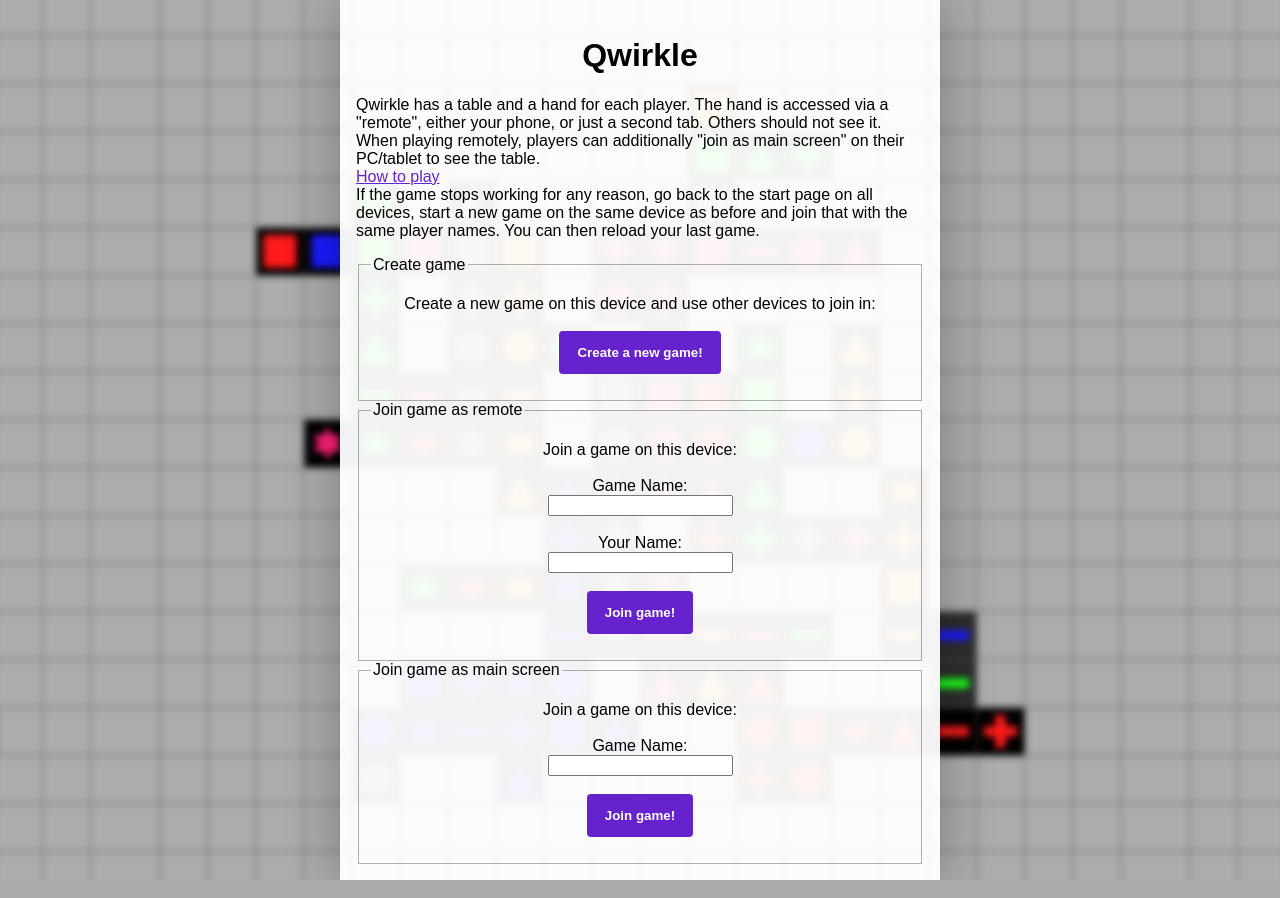
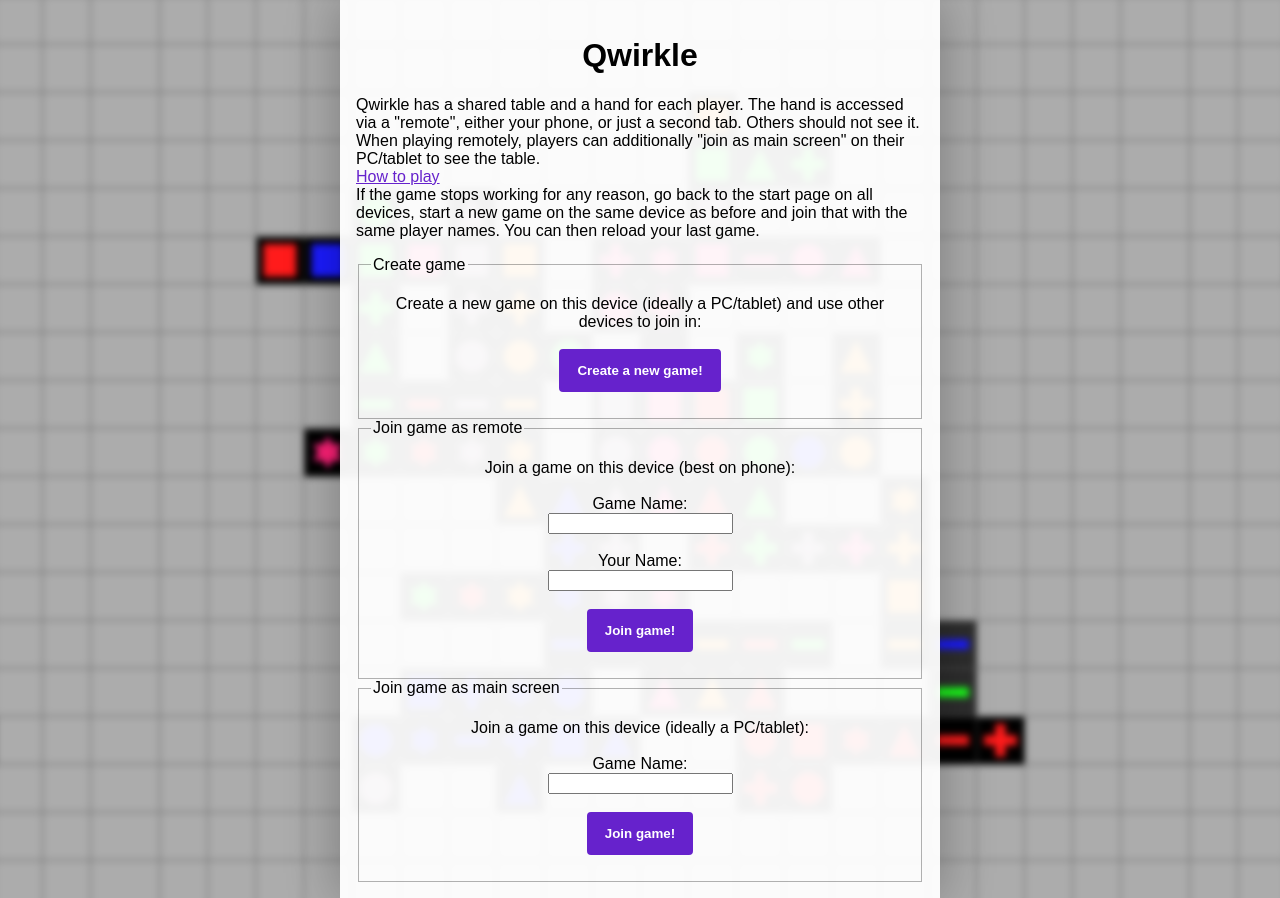
Before and after one commit to lulebe/qwirkle-online-local, a Node server app: template views/index.twig in a window 1280 px wide. Run offline with Node 20, Linux system fonts and the light colour scheme; the template is opened without the code that fills it, so the values that code supplies are empty.

Commit message:
Improved help

```diff
--- a/views/index.twig
+++ b/views/index.twig
@@ -17,7 +17,7 @@ body {
 <div class="centered">
   <h1 class="center">Qwirkle</h1>
   <p>
-    Qwirkle has a table and a hand for each player. The hand is accessed via a "remote", either your phone, or just a second tab.
+    Qwirkle has a shared table and a hand for each player. The hand is accessed via a "remote", either your phone, or just a second tab.
     Others should not see it. When playing remotely, players can additionally "join as main screen" on their PC/tablet to see the table.
     <br>
     <a href="https://www.ultraboardgames.com/qwirkle/game-rules.php">How to play</a>
@@ -30,7 +30,7 @@ body {
     <legend>Create game</legend>
     <form method="POST" action="/main/create_game">
       <p class="center">
-        Create a new game on this device and use other devices to join in: <br><br>
+        Create a new game on this device (ideally a PC/tablet) and use other devices to join in: <br><br>
         <button type="submit" class="big primary center">Create a new game!</button>
       </p>
     </form>
@@ -39,7 +39,7 @@ body {
     <legend>Join game as remote</legend>
     <form method="POST" action="/remote/game">
       <p class="center">
-        Join a game on this device: <br><br>
+        Join a game on this device (best on phone): <br><br>
 
         <label>Game Name: <br>
           <input type="text" name="game" />
@@ -57,7 +57,7 @@ body {
     <legend>Join game as main screen</legend>
     <form method="POST" action="/screen/game">
       <p class="center">
-        Join a game on this device: <br><br>
+        Join a game on this device (ideally a PC/tablet):<br><br>
 
         <label>Game Name: <br>
           <input type="text" name="game" />
```
